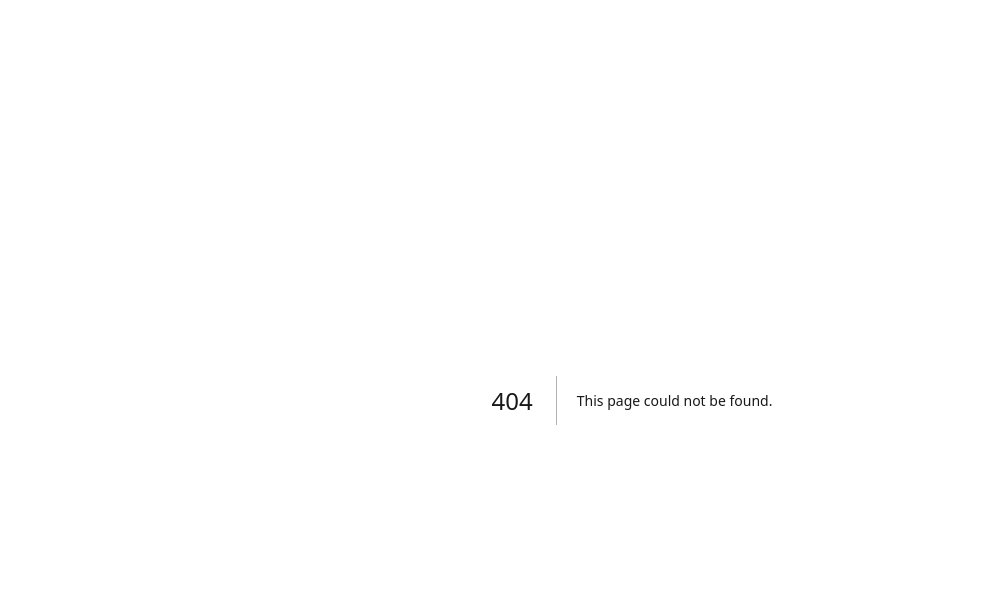
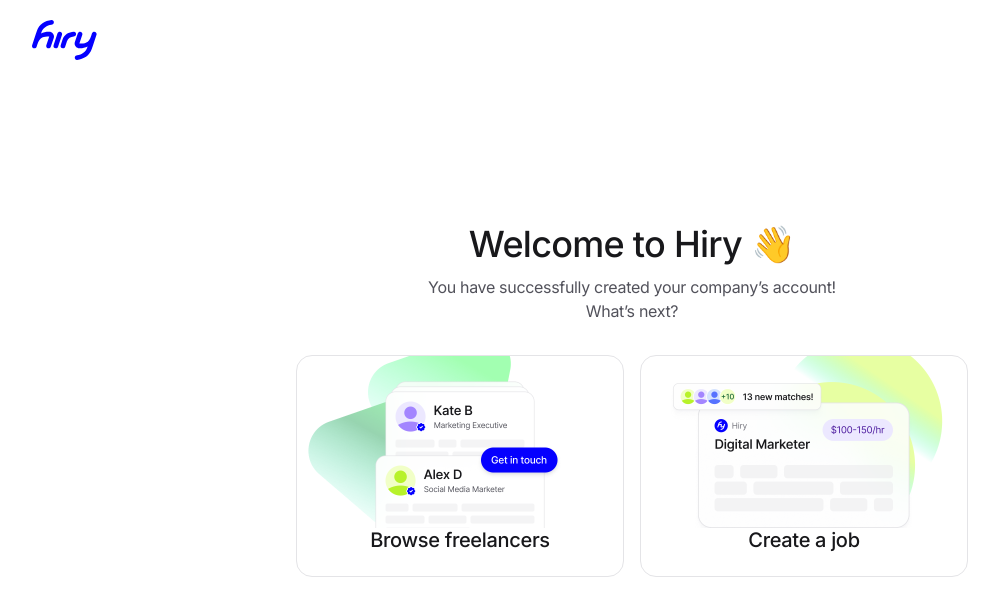
Before and after one commit to Fredobumma/hiry-assignment, a Next.js app: page /welcome-to-hiry in a window 1280 px wide. Before the commit this address had no page. Shown: the top 616 px of the page, without its empty margins (8-1007 px from the left). Built offline with nearby package versions, Linux system fonts and the light colour scheme.

Commit message:
--feat:: welcome (finish page)

```diff
--- a/app/company-onboarding/details/page.tsx
+++ b/app/company-onboarding/details/page.tsx
@@ -1,6 +1,7 @@
 "use client";
 
 import Link from "next/link";
+import { useRouter } from "next/navigation";
 
 import {
 	BackSvg,
@@ -15,6 +16,8 @@
 } from "@/appComponents";
 
 const CompanyOnboardingDetails = () => {
+	const router = useRouter();
+
 	return (
 		<div className="max-w-gridMax w-full">
 			<PageIntro
@@ -58,7 +61,9 @@
 						"(GMT-2) Greenwich Mean Time",
 					]}
 				/>
-				<FormButton />
+				<FormButton
+					onClick={() => router.push("/company-onboarding/profile")}
+				/>
 			</form>
 			<div className="flex">
 				<Link
--- a/app/company-onboarding/layout.tsx
+++ b/app/company-onboarding/layout.tsx
@@ -8,7 +8,7 @@
 	return (
 		<main className="px-10">
 			<Header />
-			<section className="flex gap-layout pt-4 pb-20">
+			<section className="flex gap-layout my-20 pt-4">
 				<NavList />
 				{children}
 			</section>
--- a/app/company-onboarding/page.tsx
+++ b/app/company-onboarding/page.tsx
@@ -1,4 +1,6 @@
 "use client";
+
+import { useRouter } from "next/navigation";
 
 import {
 	FormButton,
@@ -10,6 +12,8 @@
 } from "@/appComponents";
 
 const CompanyOnboarding = () => {
+	const router = useRouter();
+
 	return (
 		<div className="max-w-gridMax w-full">
 			<PageIntro
@@ -48,7 +52,9 @@
 					placeholder="username"
 					placeholderSymbol="linkedin.com/"
 				/>
-				<FormButton />
+				<FormButton
+					onClick={() => router.push("/company-onboarding/details")}
+				/>
 			</form>
 		</div>
 	);
--- a/app/company-onboarding/profile/page.tsx
+++ b/app/company-onboarding/profile/page.tsx
@@ -1,6 +1,7 @@
 "use client";
 
 import Link from "next/link";
+import { useRouter } from "next/navigation";
 
 import {
 	BackSvg,
@@ -11,6 +12,8 @@
 } from "@/appComponents";
 
 const CompanyOnboardingProfile = () => {
+	const router = useRouter();
+
 	return (
 		<div className="max-w-gridMax w-full">
 			<PageIntro
@@ -45,7 +48,9 @@
 					id="position"
 					placeholder="Your position"
 				/>
-				<FormButton />
+				<FormButton
+					onClick={() => router.push("/company-onboarding/invite-team")}
+				/>
 			</form>
 			<div className="flex">
 				<Link
--- /dev/null
+++ b/app/welcome-to-hiry/page.tsx
@@ -0,0 +1,31 @@
+import Image from "next/image";
+
+import { Header } from "@/appComponents";
+
+const WelcomeToHiry = () => {
+	return (
+		<main className="px-10 py-20 h-dvh">
+			<Header />
+			<section className="flex flex-col justify-center items-center h-full min-h-gridMax">
+				<h1 className="font-medium text-4xl leading-heading tracking-welcomeHeading">
+					Welcome to Hiry 👋
+				</h1>
+				<p className="max-w-gridMax mt-2 mb-8 mx-auto text-center text-subheading leading-subheading tracking-subheading">
+					You have successfully created your company’s account! What’s next?
+				</p>
+				<div className="flex gap-4">
+					<button className="border border-noColor font-medium pb-6 rounded-2xl text-center text-xl tracking-subheading leading-heading hover:scale-95 transition ease-in-out duration-500">
+						<Image alt="browse" src="/browse.png" width={326} height={172} />
+						Browse freelancers
+					</button>
+					<button className="border border-noColor font-medium pb-6 rounded-2xl text-center text-xl tracking-subheading leading-heading hover:scale-95 transition ease-in-out duration-500">
+						<Image alt="create" src="/create.png" width={326} height={172} />
+						Create a job
+					</button>
+				</div>
+			</section>
+		</main>
+	);
+};
+
+export default WelcomeToHiry;
--- a/appComponents/FormButton.tsx
+++ b/appComponents/FormButton.tsx
@@ -1,4 +1,4 @@
-const PageIntro = ({ onClick }: { onClick?: () => void }) => {
+const FormButton = ({ onClick }: { onClick?: () => void }) => {
 	return (
 		<button
 			type="submit"
@@ -17,4 +17,4 @@
 	);
 };
 
-export default PageIntro;
+export default FormButton;
--- a/appComponents/Header.tsx
+++ b/appComponents/Header.tsx
@@ -1,6 +1,9 @@
+import Link from "next/link";
+
 const Header = () => {
 	return (
-		<header className="py-5">
+		<header className="bg-white fixed top-0 inset-x-0 mx-auto py-5 px-10 max-w-maximum">
+			<Link href="/">
 				<svg
 					xmlns="http://www.w3.org/2000/svg"
 					width="65"
@@ -23,6 +26,7 @@
 						fill="#0500FF"
 					/>
 				</svg>
+			</Link>
 		</header>
 	);
 };
--- a/tailwind.config.ts
+++ b/tailwind.config.ts
@@ -62,6 +62,7 @@
 				heading: "-0.64px",
 				subheading: "-0.32px",
 				step: "-0.28px",
+				welcomeHeading: "-0.72px",
 			},
 			lineHeight: {
 				button: "130%",
```
Also changed, not shown: public/browse.png (added), public/create.png (added). Lines whose indentation alone changed are shown as unchanged.
